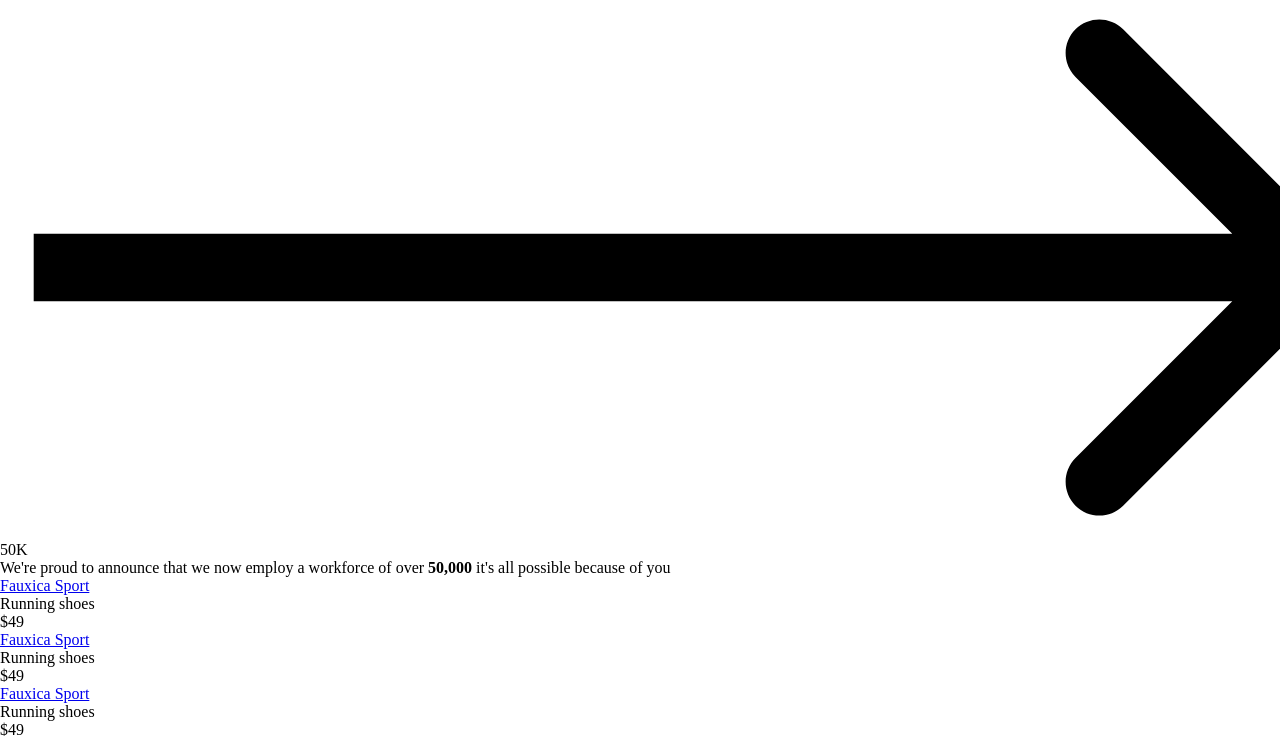
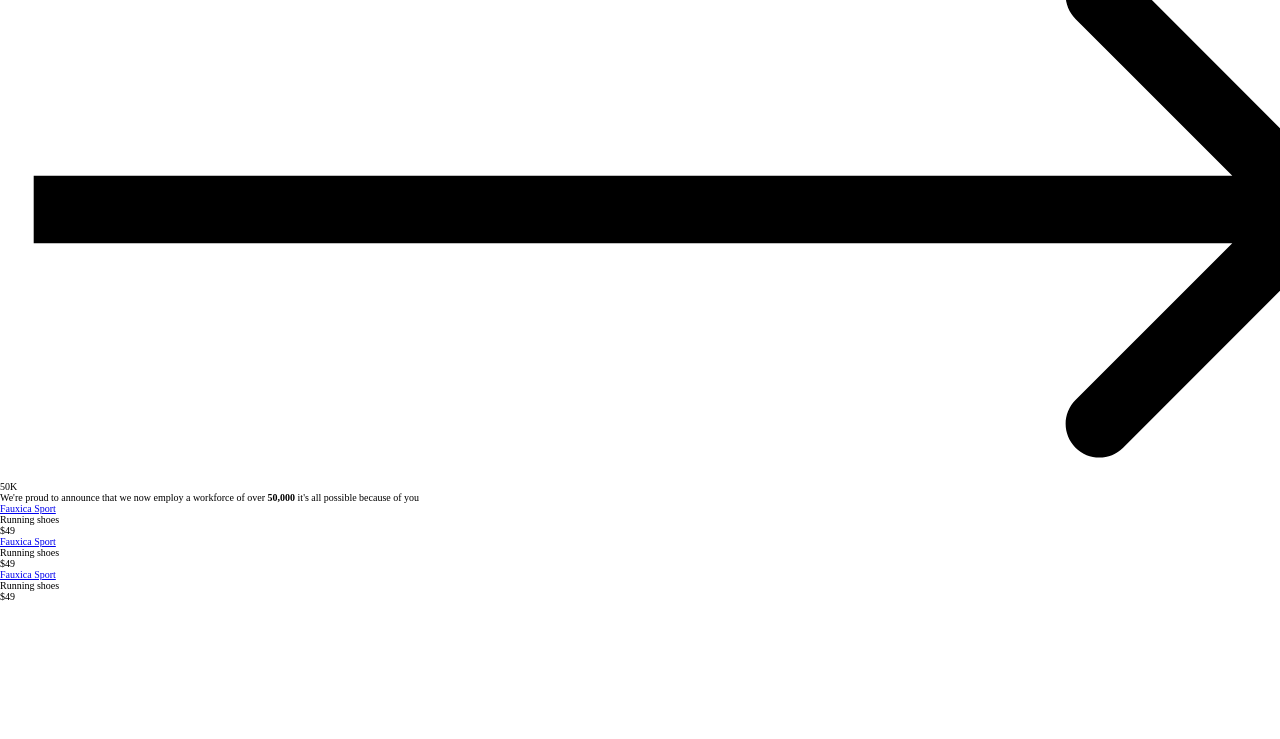
Before and after one commit to ndrsov/Fauxica, a plain HTML site: page index.html in a window 1280 px wide. Shown: the part 191-930 px from the top of the page. After the commit the page ends 800 px from the top, so only its background shows below. Drawn offline with Linux system fonts and the light colour scheme.

Commit message:
Change html font size

```diff
--- a/css/main.css
+++ b/css/main.css
@@ -1,6 +1,6 @@
 html {
   box-sizing: border-box;
-  font-size: 16px;
+  font-size: 62.5%;
 }
 
 *,
```
